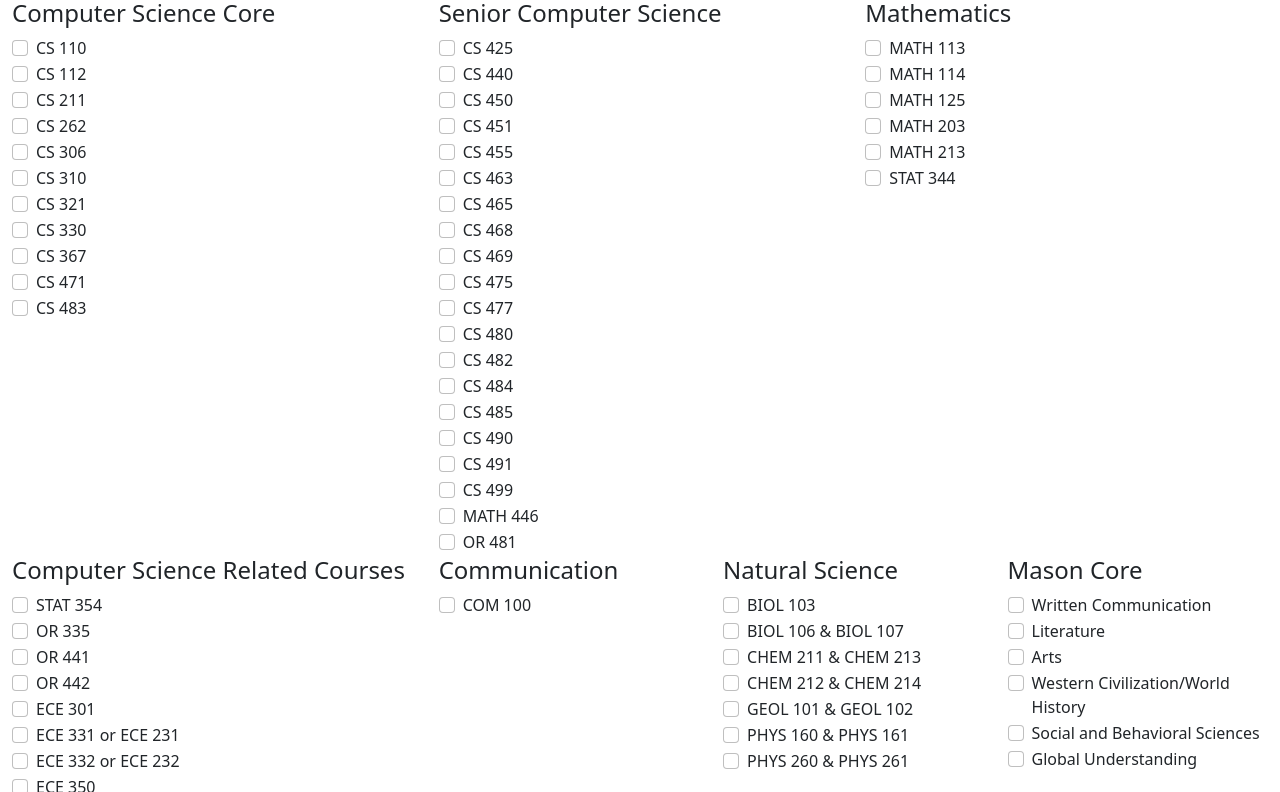
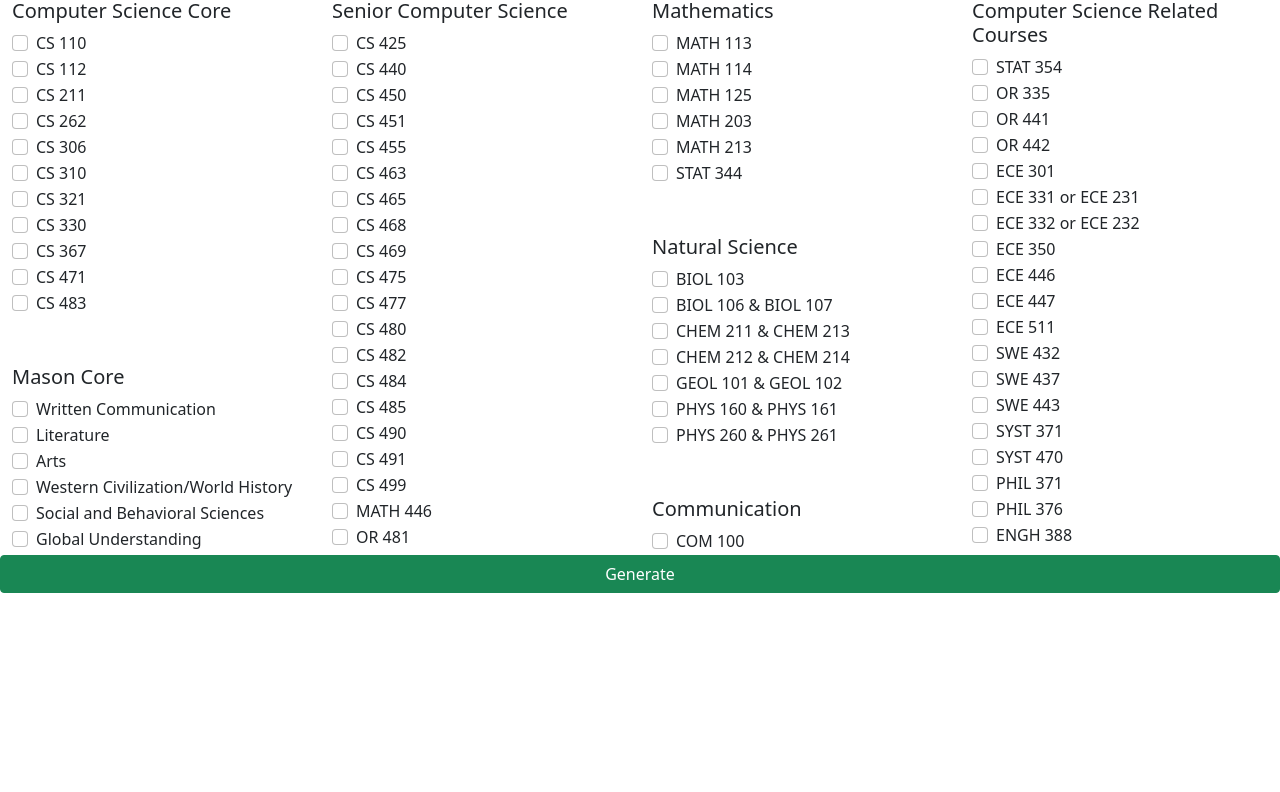
Before and after one commit to 18hnasir/CS_Scheduler, a plain HTML site: page index.html in a window 1280 px wide. Shown: the part 57-849 px from the top of the page. After the commit the page ends 800 px from the top, so only its background shows below. Drawn offline with nearby package versions, Linux system fonts and the light colour scheme.

Commit message:
Update index.html

```diff
--- a/index.html
+++ b/index.html
@@ -14,8 +14,8 @@
       <div class="container-fluid">
 
         <!-- Nav Bar -->
-        <nav class="navbar navbar-expand-lg navbar-light">
-          <a class="navbar-brand" href="">George Mason Computer Science Scheduler</a>
+        <nav class="navbar navbar-expand-lg">
+          <a class="navbar-brand" href="">GMU Computer Science Scheduler</a>
           <button class="navbar-toggler" type="button" data-toggle="collapse" data-target="#navbarSupportedContent" aria-controls="navbarSupportedContent" aria-expanded="false" aria-label="Toggle navigation">
             <span class="navbar-toggler-icon"></span>
           </button>
@@ -29,11 +29,11 @@
         </nav>
     </section>
 
-    <section id="checkbox_form_3">
+    <section id="checkbox_form">
       <div class="container-fluid">
         <div class="row">
-          <div class="col-sm-4">
-            <h4>Computer Science Core</h4>
+          <div class="col">
+            <h5>Computer Science Core</h5>
             <div class="form-check">
               <input class="form-check-input" type="checkbox" id="CS110" value="">
               <label class="form-check-label" for="">CS 110</label>
@@ -78,9 +78,38 @@
               <input class="form-check-input" type="checkbox" id="CS483" value="">
               <label class="form-check-label" for="">CS 483</label>
             </div>
+
+            <br>
+            <br>
+
+            <h5>Mason Core</h5>
+            <div class="form-check">
+              <input class="form-check-input" type="checkbox" id="WC" value="">
+              <label class="form-check-label" for="">Written Communication</label>
+            </div>
+            <div class="form-check">
+              <input class="form-check-input" type="checkbox" id="LIT" value="">
+              <label class="form-check-label" for="">Literature</label>
+            </div>
+            <div class="form-check">
+              <input class="form-check-input" type="checkbox" id="ART" value="">
+              <label class="form-check-label" for="">Arts</label>
+            </div>
+            <div class="form-check">
+              <input class="form-check-input" type="checkbox" id="WCWH" value="">
+              <label class="form-check-label" for="">Western Civilization/World History</label>
+            </div>
+            <div class="form-check">
+              <input class="form-check-input" type="checkbox" id="SBS" value="">
+              <label class="form-check-label" for="">Social and Behavioral Sciences</label>
+            </div>
+            <div class="form-check">
+              <input class="form-check-input" type="checkbox" id="GU" value="">
+              <label class="form-check-label" for="">Global Understanding</label>
+            </div>
           </div>
-          <div class="col-sm-4">
-            <h4>Senior Computer Science</h4>
+          <div class="col">
+            <h5>Senior Computer Science</h5>
             <div class="form-check">
               <input class="form-check-input" type="checkbox" id="CS425" value="">
               <label class="form-check-label" for="">CS 425</label>
@@ -162,8 +191,8 @@
               <label class="form-check-label" for="">OR 481</label>
             </div>
           </div>
-          <div class="col-sm-4">
-            <h4>Mathematics</h4>
+          <div class="col">
+            <h5>Mathematics</h5>
             <div class="form-check">
               <input class="form-check-input" type="checkbox" id="MATH113" value="">
               <label class="form-check-label" for="">MATH 113</label>
@@ -188,15 +217,51 @@
               <input class="form-check-input" type="checkbox" id="STAT344" value="">
               <label class="form-check-label" for="">STAT 344</label>
             </div>
+
+            <br>
+            <br>
+
+            <h5>Natural Science</h5>
+            <div class="form-check">
+              <input class="form-check-input" type="checkbox" id="BIOL103" value="">
+              <label class="form-check-label" for="">BIOL 103</label>
+            </div>
+            <div class="form-check">
+              <input class="form-check-input" type="checkbox" id="BIOL106BIOL107" value="">
+              <label class="form-check-label" for="">BIOL 106 & BIOL 107</label>
+            </div>
+            <div class="form-check">
+              <input class="form-check-input" type="checkbox" id="CHEM211CHEM213" value="">
+              <label class="form-check-label" for="">CHEM 211 & CHEM 213</label>
+            </div>
+            <div class="form-check">
+              <input class="form-check-input" type="checkbox" id="CHEM212CHEM214" value="">
+              <label class="form-check-label" for="">CHEM 212 & CHEM 214</label>
+            </div>
+            <div class="form-check">
+              <input class="form-check-input" type="checkbox" id="GEOL101GEOL102" value="">
+              <label class="form-check-label" for="">GEOL 101 & GEOL 102</label>
+            </div>
+            <div class="form-check">
+              <input class="form-check-input" type="checkbox" id="PHYS160PHYS161" value="">
+              <label class="form-check-label" for="">PHYS 160 & PHYS 161</label>
+            </div>
+            <div class="form-check">
+              <input class="form-check-input" type="checkbox" id="PHYS260PHYS261" value="">
+              <label class="form-check-label" for="">PHYS 260 & PHYS 261</label>
+            </div>
+
+            <br>
+            <br>
+
+            <h5>Communication</h5>
+            <div class="form-check">
+              <input class="form-check-input" type="checkbox" id="COM100" value="">
+              <label class="form-check-label" for="">COM 100</label>
+            </div>
           </div>
-      </div>
-    </section>
-
-    <section id="checkbox_form_7">
-      <div class="container-fluid">
-        <div class="row">
-          <div class="col-sm-4">
-            <h4>Computer Science Related Courses</h4>
+          <div class="col">
+            <h5>Computer Science Related Courses</h5>
             <div class="form-check">
               <input class="form-check-input" type="checkbox" id="STAT354" value="">
               <label class="form-check-label" for="">STAT 354</label>
@@ -274,72 +339,13 @@
               <label class="form-check-label" for="">ENGH 388</label>
             </div>
           </div>
-          <div class="col-sm">
-            <h4>Communication</h4>
-            <div class="form-check">
-              <input class="form-check-input" type="checkbox" id="COM100" value="">
-              <label class="form-check-label" for="">COM 100</label>
-            </div>
-          </div>
-          <div class="col-sm">
-            <h4>Natural Science</h4>
-            <div class="form-check">
-              <input class="form-check-input" type="checkbox" id="BIOL103" value="">
-              <label class="form-check-label" for="">BIOL 103</label>
-            </div>
-            <div class="form-check">
-              <input class="form-check-input" type="checkbox" id="BIOL106BIOL107" value="">
-              <label class="form-check-label" for="">BIOL 106 & BIOL 107</label>
-            </div>
-            <div class="form-check">
-              <input class="form-check-input" type="checkbox" id="CHEM211CHEM213" value="">
-              <label class="form-check-label" for="">CHEM 211 & CHEM 213</label>
-            </div>
-            <div class="form-check">
-              <input class="form-check-input" type="checkbox" id="CHEM212CHEM214" value="">
-              <label class="form-check-label" for="">CHEM 212 & CHEM 214</label>
-            </div>
-            <div class="form-check">
-              <input class="form-check-input" type="checkbox" id="GEOL101GEOL102" value="">
-              <label class="form-check-label" for="">GEOL 101 & GEOL 102</label>
-            </div>
-            <div class="form-check">
-              <input class="form-check-input" type="checkbox" id="PHYS160PHYS161" value="">
-              <label class="form-check-label" for="">PHYS 160 & PHYS 161</label>
-            </div>
-            <div class="form-check">
-              <input class="form-check-input" type="checkbox" id="PHYS260PHYS261" value="">
-              <label class="form-check-label" for="">PHYS 260 & PHYS 261</label>
-            </div>
+      </div>
+    </section>
 
-          </div>
-          <div class="col-sm">
-            <h4>Mason Core</h4>
-            <div class="form-check">
-              <input class="form-check-input" type="checkbox" id="WC" value="">
-              <label class="form-check-label" for="">Written Communication</label>
-            </div>
-            <div class="form-check">
-              <input class="form-check-input" type="checkbox" id="LIT" value="">
-              <label class="form-check-label" for="">Literature</label>
-            </div>
-            <div class="form-check">
-              <input class="form-check-input" type="checkbox" id="ART" value="">
-              <label class="form-check-label" for="">Arts</label>
-            </div>
-            <div class="form-check">
-              <input class="form-check-input" type="checkbox" id="WCWH" value="">
-              <label class="form-check-label" for="">Western Civilization/World History</label>
-            </div>
-            <div class="form-check">
-              <input class="form-check-input" type="checkbox" id="SBS" value="">
-              <label class="form-check-label" for="">Social and Behavioral Sciences</label>
-            </div>
-            <div class="form-check">
-              <input class="form-check-input" type="checkbox" id="GU" value="">
-              <label class="form-check-label" for="">Global Understanding</label>
-            </div>
-          </div>
+    <section id="generate_button">
+      <div class="container-fluid">
+        <div class="row">
+          <button type="button" class="btn btn-success">Generate</button>
         </div>
       </div>
     </section>
```
